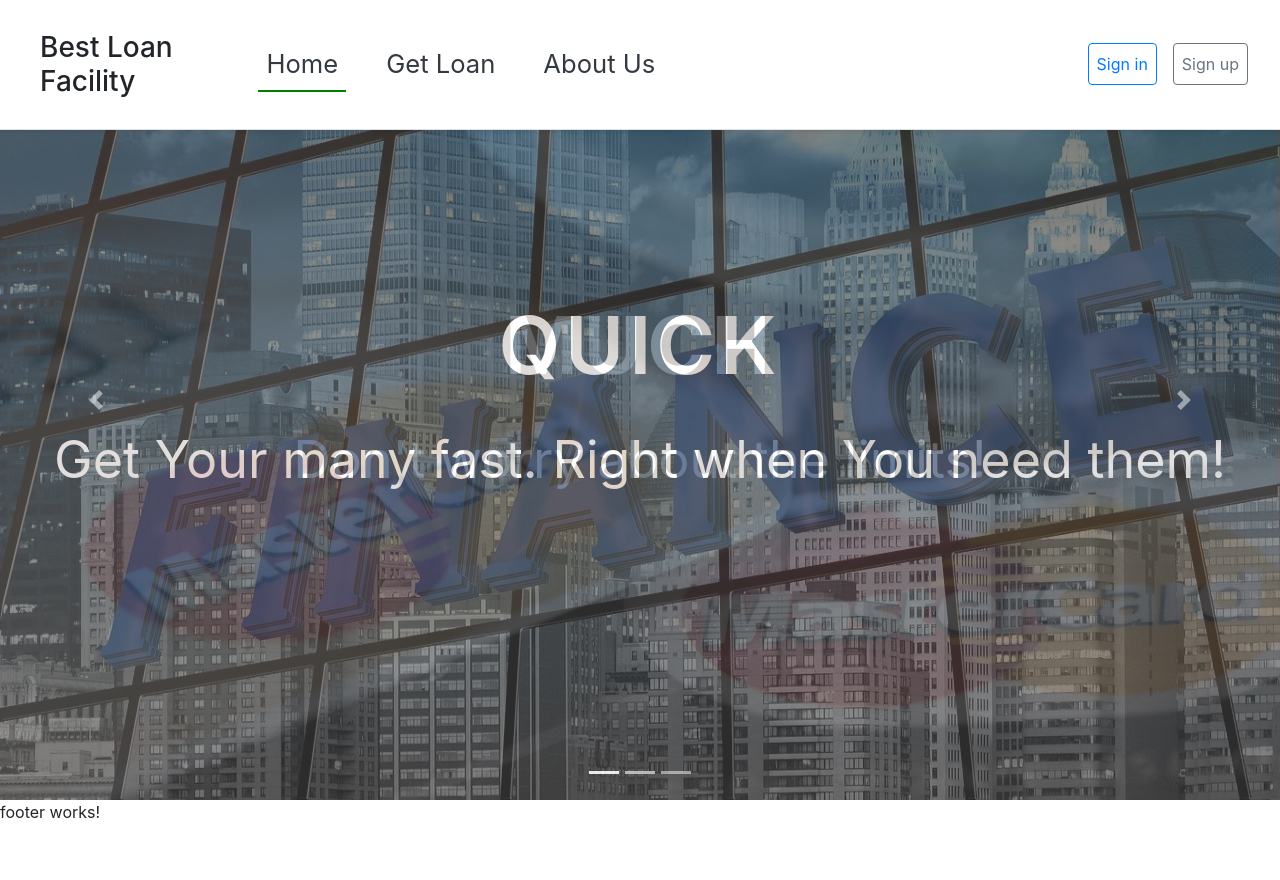
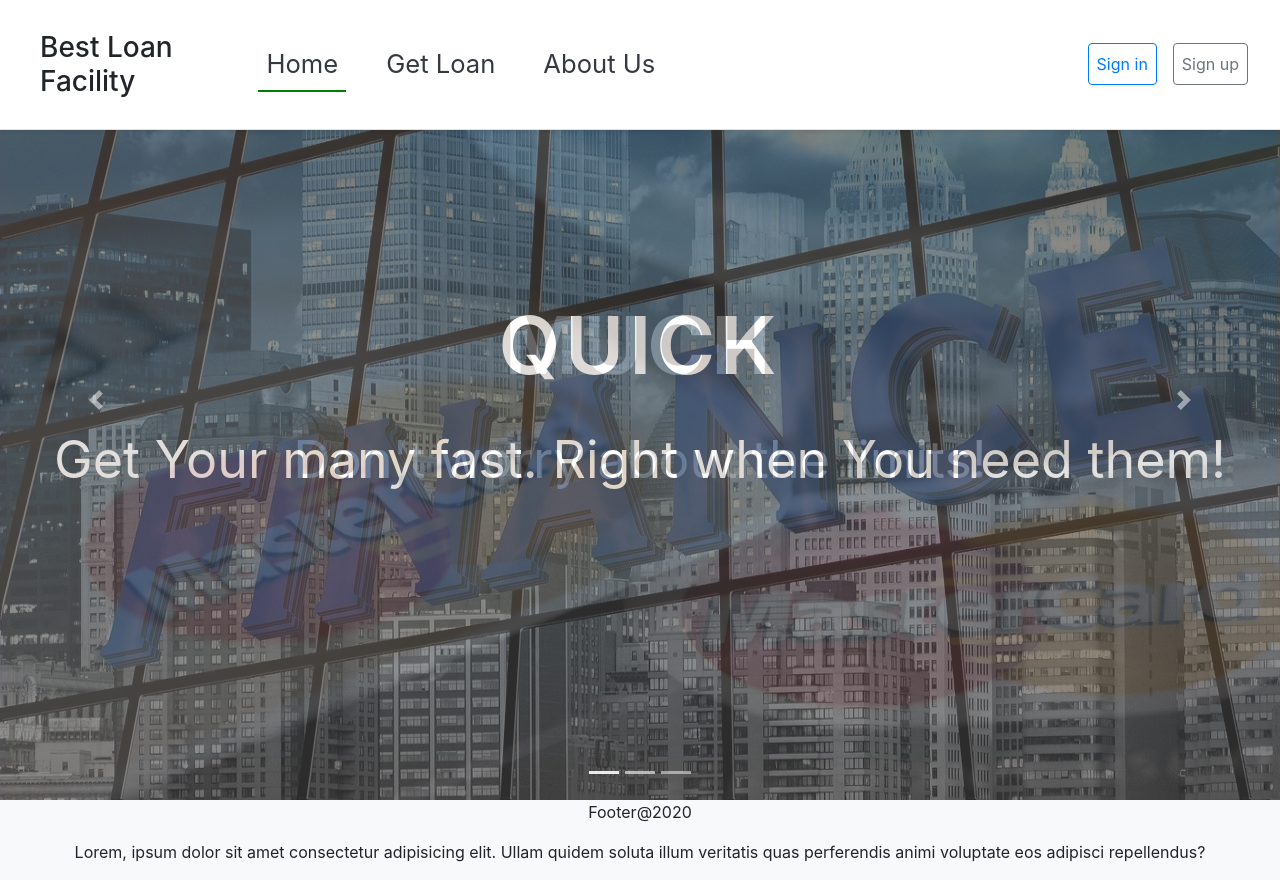
Before and after one commit to gangrendalf/LoanFacility, an Angular app in the folder client/: page / in a window 1280 px wide. Before the commit the page ends 840 px from the top, so only its background shows below. Built offline with nearby package versions, Linux system fonts and the light colour scheme.

Commit message:
add footer

```diff
--- a/client/src/app/core/components/footer/footer.component.html
+++ b/client/src/app/core/components/footer/footer.component.html
@@ -1 +1,10 @@
-<p>footer works!</p>
+<div class="container-12 bg-light">
+  <div class="d-flex flex-column align-items-center justify-content-center">
+    <p>
+      Footer@2020
+    </p>
+    <p>
+      Lorem, ipsum dolor sit amet consectetur adipisicing elit. Ullam quidem soluta illum veritatis quas perferendis animi voluptate eos adipisci repellendus?
+    </p>
+  </div>
+</div>
```
